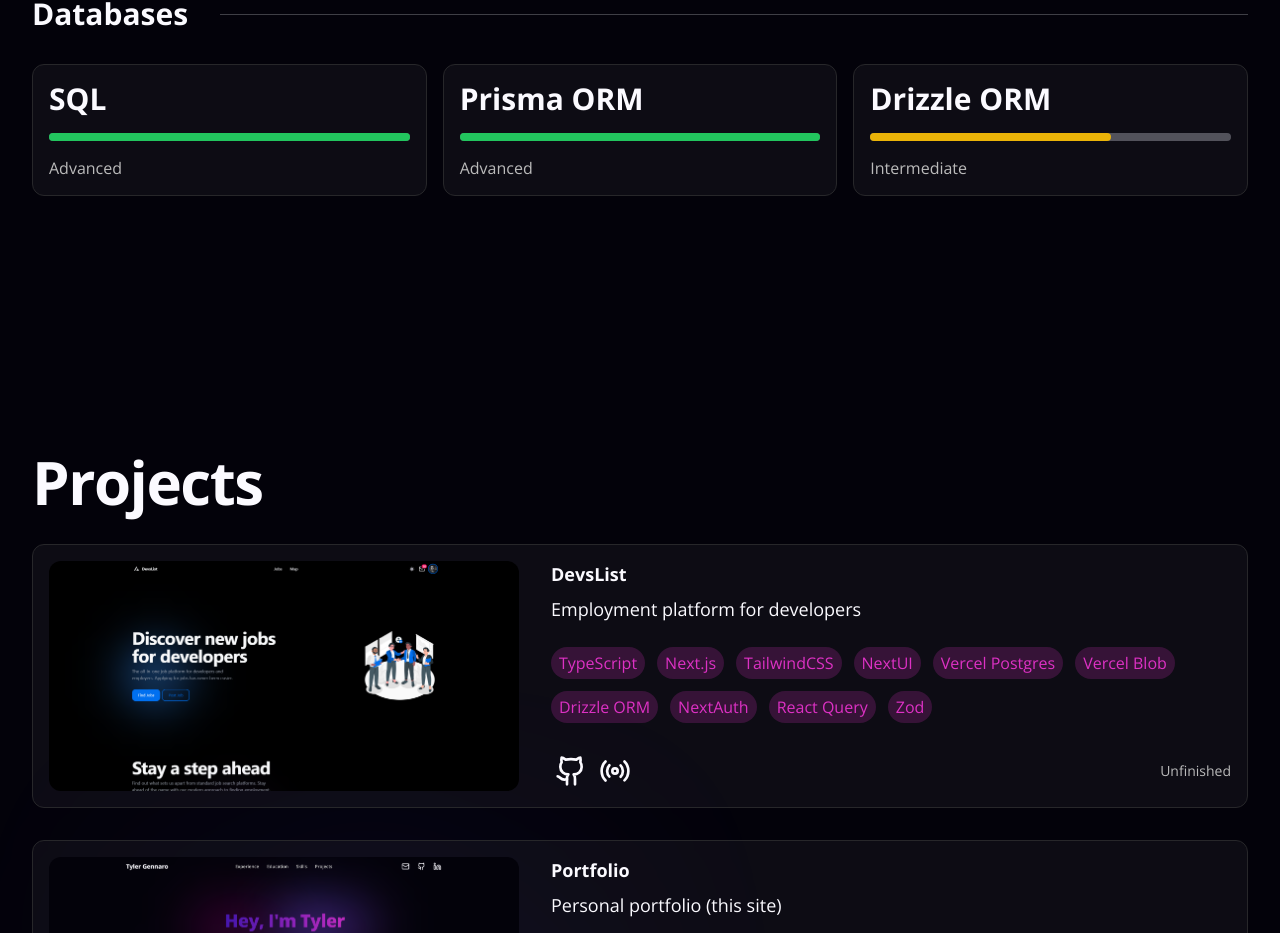
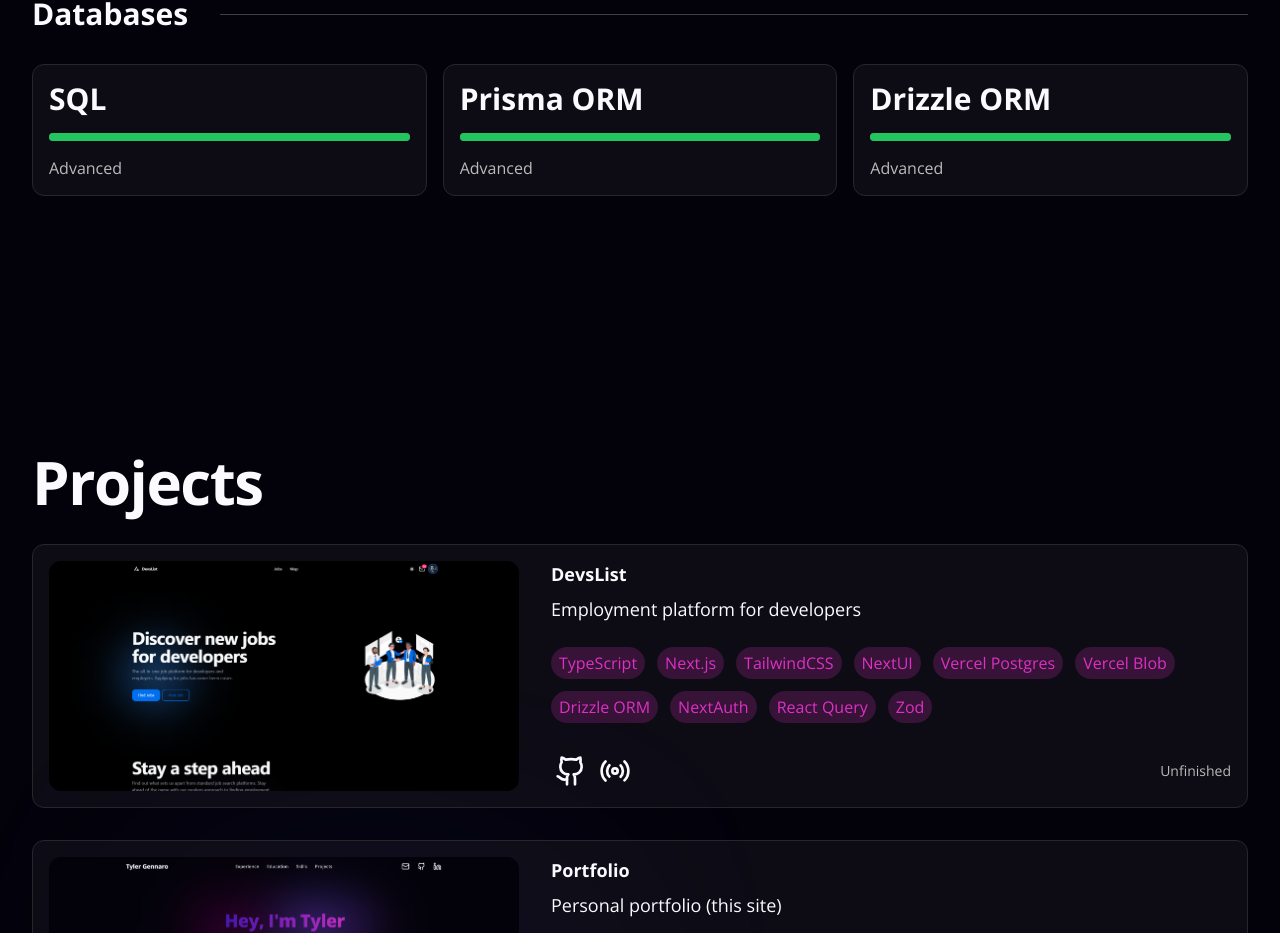
Before and after one commit to TGennnaro/portfolio, a Next.js app: page / in a window 1280 px wide. Shown: the part 5048-5981 px from the top of the page. Built offline with nearby package versions, Linux system fonts and the light colour scheme.

Commit message:
fixed drizzle skill level

```diff
--- a/src/app/page.tsx
+++ b/src/app/page.tsx
@@ -242,7 +242,7 @@ export default function Home() {
 				<SkillSection title='Databases'>
 					<Skill name='SQL' level='advanced' />
 					<Skill name='Prisma ORM' level='advanced' />
-					<Skill name='Drizzle ORM' level='intermediate' />
+					<Skill name='Drizzle ORM' level='advanced' />
 				</SkillSection>
 			</section>
 			<section className='mt-64 relative scroll-m-28' id='projects'>
```
